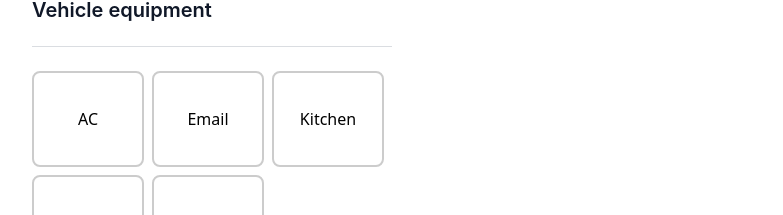
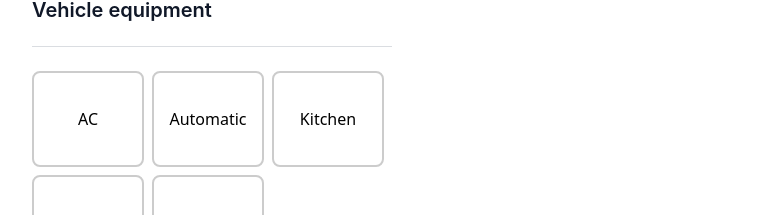
Before and after one commit to olehsolonin/TravelTrucks, a React (Vite) app: page /catalog in a window 1280 px wide. Shown: the part 306-521 px from the top of the page, without its empty margins (32-815 px from the left). Built offline with nearby package versions, Linux system fonts and the light colour scheme; no server answers.

Commit message:
added filters request with all form params

```diff
--- a/src/components/Catalog/Catalog.jsx
+++ b/src/components/Catalog/Catalog.jsx
@@ -4,6 +4,7 @@ import css from '../Catalog/Catalog.module.css';
 import { useSelector, useDispatch } from 'react-redux';
 import { useNavigate } from 'react-router-dom';
 import { Formik, Form, Field } from 'formik';
+import { getFilteredRequest } from '../../fetchReq.js';
 
 export default function Catalog() {
   const navigate = useNavigate();
@@ -16,6 +17,7 @@ export default function Catalog() {
   // підписка на стор (Для того щоб в компоненті отримати дані зі стору, у бібліотеці React Redux є хук useSelector(selector).)
 
   const currentFetchData = useSelector(state => state.data.items);
+  const filter = useSelector(state => state.filters.status);
 
   // Фабрика екшенів, створили відповідний екшен для зміни
 
@@ -26,7 +28,14 @@ export default function Catalog() {
     };
   };
 
-  // створюємо dispatchс для подальшої відправки екнешнів
+  const addFilters = activeFilters => {
+    return {
+      type: 'filters/addFilters',
+      payload: activeFilters,
+    };
+  };
+
+  // створюємо dispatc для подальшої відправки екнешнів
 
   const dispatch = useDispatch();
 
@@ -46,6 +55,17 @@ export default function Catalog() {
     getAllCatalog();
   }, [dispatch]);
 
+  const handleSubmit = async (values, actions) => {
+    console.log(values);
+    dispatch(addFilters(values));
+    //  const filtersString = JSON.stringify(values);
+    //  console.log(filtersString);
+    const res = await getFilteredRequest(values);
+    console.log(res.items);
+    actions.resetForm();
+    return res.items;
+  };
+
   const LocationId = useId();
   const ACId = useId();
   const AutomaticId = useId();
@@ -55,6 +75,15 @@ export default function Catalog() {
   const VanId = useId();
   const FullyIntegratedId = useId();
   const AlcoveId = useId();
+
+  const initialValues = {
+    location: '',
+    AC: '',
+    automatic: '',
+    kitchen: '',
+    TV: '',
+    bathroom: '',
+  };
 
   return (
     <div className={css.mainCatalogContainer}>
@@ -87,14 +116,14 @@ export default function Catalog() {
         <button type="submit" className={css.buttonSearch}>
           Search
         </button> */}
-        <Formik initialValues={{}} onSubmit={() => {}}>
+        <Formik initialValues={initialValues} onSubmit={handleSubmit}>
           <Form>
             <div className={css.locationBox}>
               <p className={css.locationTitle}>Location</p>
               <label htmlFor={LocationId}></label>
               <Field
                 type="text"
-                name="Location"
+                name="location"
                 id={LocationId}
                 className={css.locationInput}
               />
@@ -118,11 +147,11 @@ export default function Catalog() {
 
                 <div className={css.checkboxContainer}>
                   <label htmlFor={AutomaticId} className={css.customCheckbox}>
-                    Email
+                    Automatic
                   </label>
                   <Field
                     type="checkbox"
-                    name="Automatic"
+                    name="automatic"
                     id={AutomaticId}
                     className={css.hiddenCheckbox}
                   />
@@ -134,7 +163,7 @@ export default function Catalog() {
                   </label>
                   <Field
                     type="checkbox"
-                    name="Kitchen"
+                    name="kitchen"
                     id={KitchenId}
                     className={css.hiddenCheckbox}
                   />
@@ -158,7 +187,7 @@ export default function Catalog() {
                   </label>
                   <Field
                     type="checkbox"
-                    name="Bathroom"
+                    name="bathroom"
                     id={BathroomId}
                     className={css.hiddenCheckbox}
                   />
--- a/src/fetchReq.js
+++ b/src/fetchReq.js
@@ -14,3 +14,21 @@ export const getOneCarDetails = async (id) => {
 	return response;
 
 };
+
+export const getFilteredRequest = async (filters) => {
+	try {
+		console.log('Filters:', filters); // Проверка структуры
+		// const safeFilters = { ...filters };
+		const cleanFilters = Object.fromEntries(
+			Object.entries(filters).filter(([_, value]) => value != null && value !== '')
+		);
+		console.log(cleanFilters);
+
+
+		const response = await axios.get('/', { params: cleanFilters });
+		return response.data;
+	} catch (error) {
+		console.error('Error fetching filtered data:', error);
+		throw error;
+	}
+};
--- a/src/redux/store.js
+++ b/src/redux/store.js
@@ -7,7 +7,7 @@ export const initialState = {
 		items: [],
 	},
 	filters: {
-		status: 'all',
+		status: {},
 	},
 	details: {
 		items: null,
@@ -34,6 +34,14 @@ const rootReducer = (state = initialState, action) => {
 					items: action.payload,
 				},
 			};
+		case 'filters/addFilters':
+			return {
+				...state,
+				filters: {
+					...state.filters,
+					status: action.payload,
+				},
+			};
 		default:
 			return state;
 	}
```
